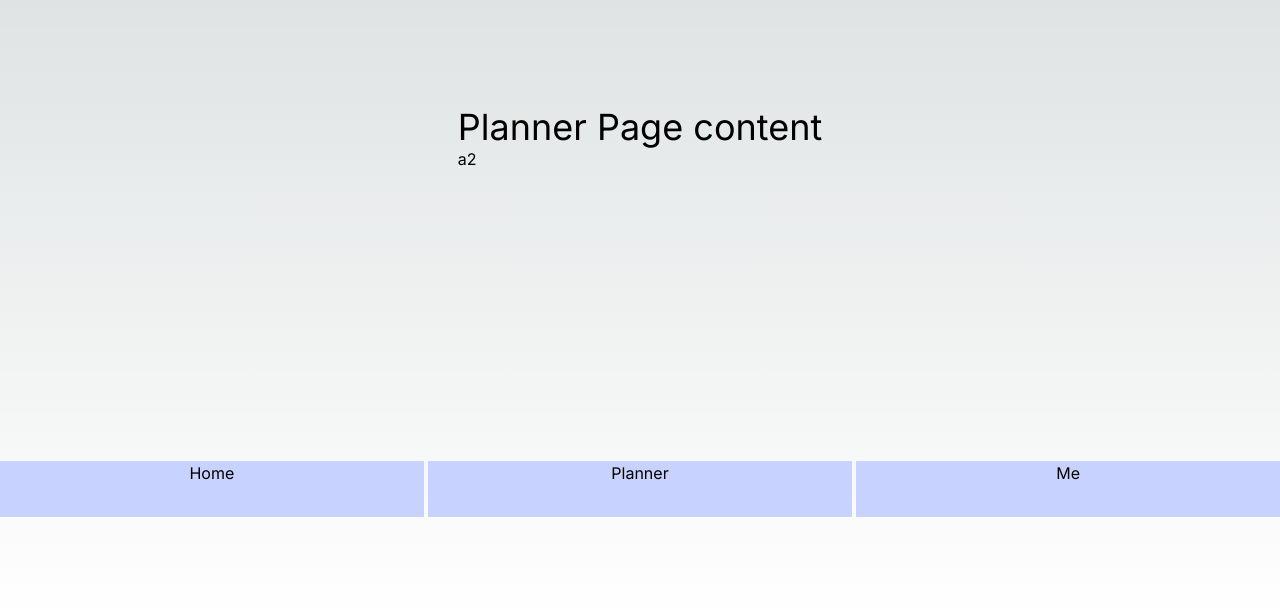
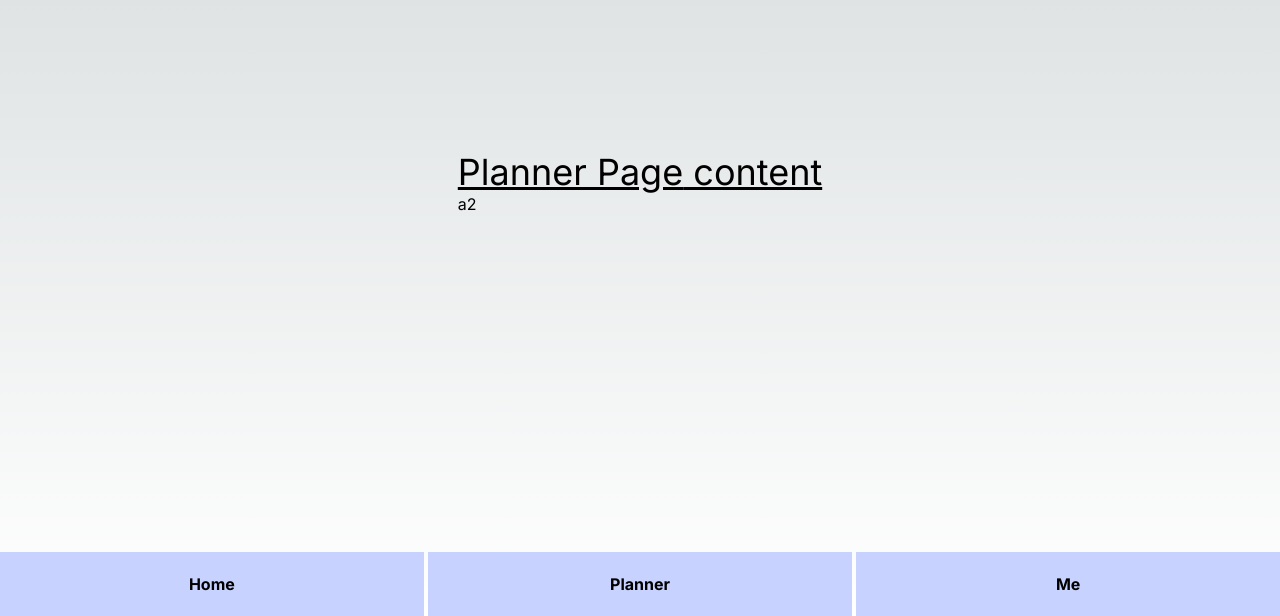
Before and after one commit to ellalaw/ptPal, a Next.js app: page /a2 in a window 1280 px wide. Shown: the part 184-800 px from the top of the page. Built offline with nearby package versions, Linux system fonts and the light colour scheme.

Commit message:
Create css module file of bottom menu, it is a locally scoped CSS classes test

```diff
--- a/app/_components/BottomMenuComponent.tsx
+++ b/app/_components/BottomMenuComponent.tsx
@@ -1,14 +1,14 @@
 // @/components/DummyPage.js
 import React from 'react'
-//import Layout from './sidebar'
 import BottomMenu from './bottomMenu'
+import styles from './bottomMenu/bottomMenu.module.css'
 
 export default function BottomMenuComponent({ title, children }) {
     return (
         <BottomMenu pageTitle={title}>
-            <div className="h-5/6 flex flex-col">
+            <div className={`${styles.content_height} flex flex-col`}>
                 <div className="m-auto">
-                    <h1 className="text-4xl">{title} content</h1>
+                    <div className={`${styles.content_container} text-4xl`}>{title} content</div>
                     {children}
                 </div>
             </div>
--- a/app/_components/bottomMenu/bottomBar.tsx
+++ b/app/_components/bottomMenu/bottomBar.tsx
@@ -2,6 +2,7 @@
 
 import Link from 'next/link'
 //import { useRouter } from 'next/router'
+import styles from './bottomMenu.module.css'
 
 export default function BottomBar() {
     //const router = useRouter();
@@ -12,16 +13,16 @@ export default function BottomBar() {
         return (
             <Link
                 href={route}
-                className="basis-1/2"
+                className={`${colorClass} ${styles.menu_box} text-center basis-1/2 hover:bg-indigo-500`}
             >
-                <div className={`${colorClass} h-14 text-center hover:bg-indigo-500`}>{name}</div>
+                <div className={`${styles.menu_text}`}>{name}</div>
             </Link>
         )
     }
 
     return (
         <>
-            <div className="h-1/5 flex flex-row">
+            <div className={`${styles.bottom_height} flex flex-row`}>
                 <MenuItem name="Home" route="/a1" />&nbsp;
                 <MenuItem name="Planner" route="/a2" />&nbsp;
                 <MenuItem name="Me" route="/a3" />
--- /dev/null
+++ b/app/_components/bottomMenu/bottomMenu.module.css
@@ -0,0 +1,23 @@
+.content_container {
+  text-decoration: underline;
+}
+.content_height {
+  height: 92%;
+}
+.bottom_height {
+  height: 8%;
+}
+.menu_box {
+  /*height: 100%;
+  width: 100%;
+  border: 2px solid red;*/
+  display: flex;
+  align-items: center;
+  justify-content: center;
+
+}
+.menu_text {
+  font-weight: bold;
+  /*margin: auto;
+  display: block;*/
+}
```
